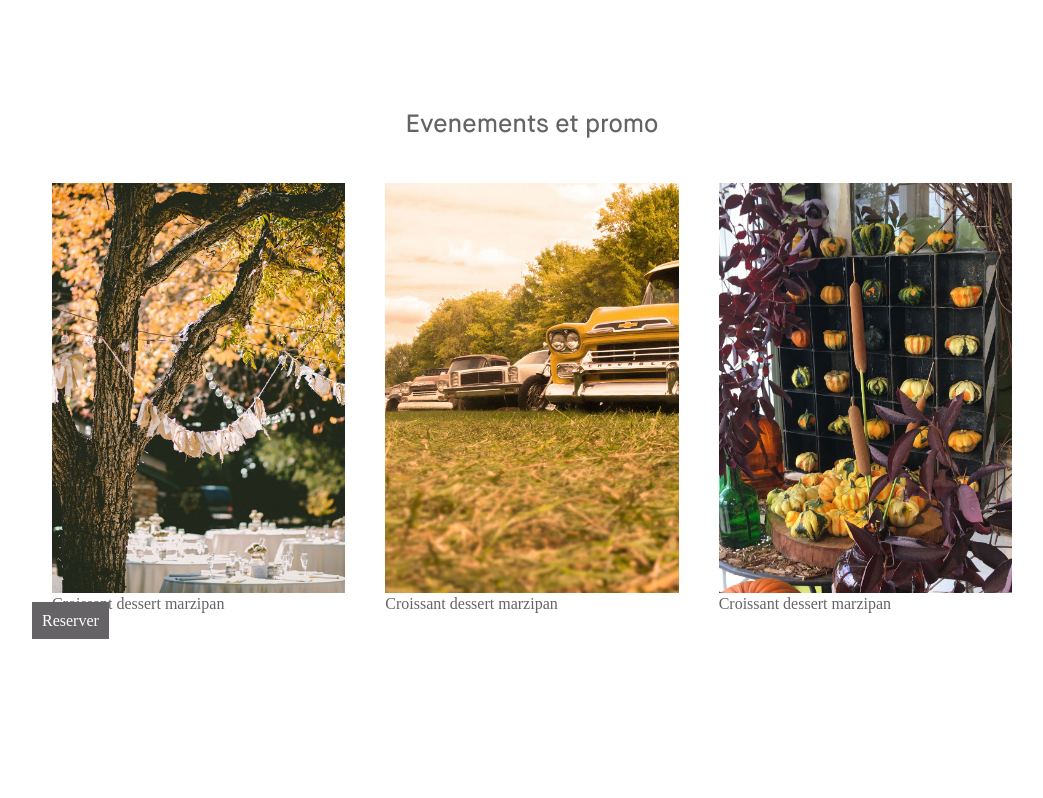
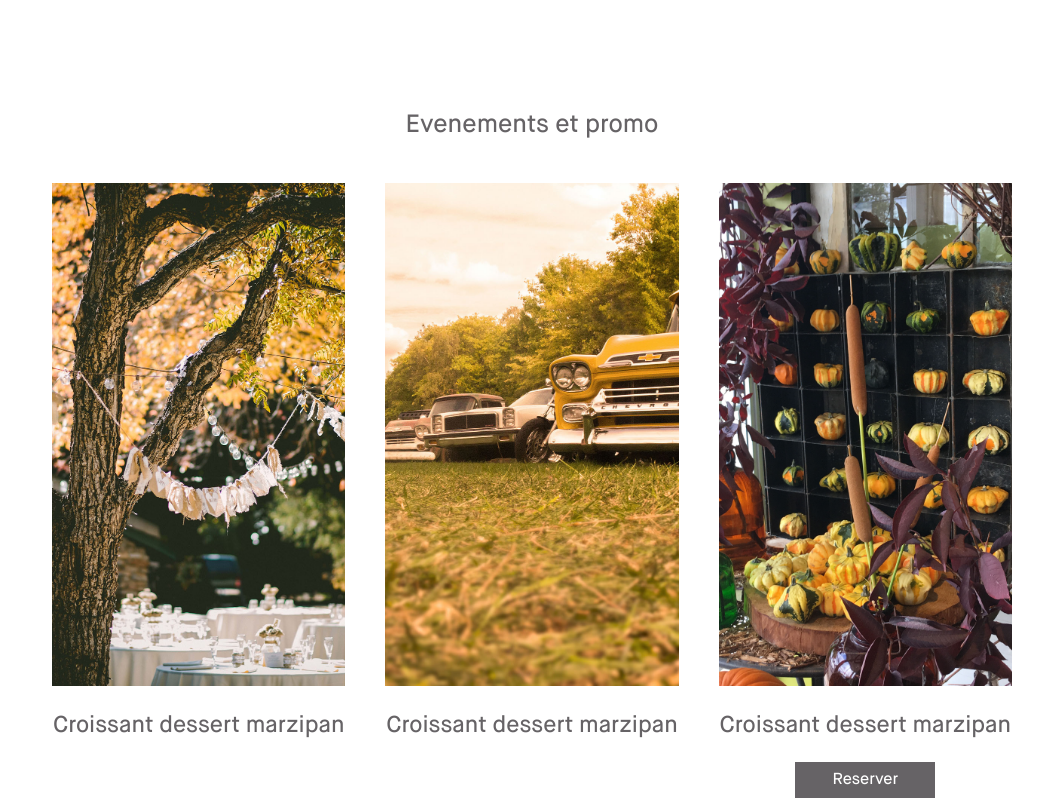
Before and after one commit to melimorin/verger, a website: page index.html in a window 1280 px wide. Shown: the part 802-1600 px from the top of the page, without its empty margins (8-1051 px from the left). Before the commit the page ends 1441 px from the top, so only its background shows below. Drawn offline with Linux system fonts and the light colour scheme.

Commit message:
description evenement promo et bouton

```diff
--- a/index.html
+++ b/index.html
@@ -65,9 +65,9 @@
                         <img src="/images/event3.jpg" alt="event3">
                     </a>
                     <div class="description"><p>Croissant dessert marzipan</p></div>
+                    <a class="bouton-reserve" href="#">Reserver</a>
                 </div>
             </div>
-            <a class="bouton-reserve" href="#">Reserver</a>
         </div>
     </div>
 
--- a/sass/style.scss
+++ b/sass/style.scss
@@ -78,7 +78,7 @@ body {
         color: $color-text;
         background-color: rgba(200,198,200,0.5);
         position: absolute;
-        top: 25%;
+        top: 40%;
         left: 5%;
         padding: 80px;
         width: 35%;
@@ -100,6 +100,7 @@ body {
             padding: 10px;
             color: white;
             text-decoration: none;
+
         }
     }
 }
@@ -131,13 +132,19 @@ body {
 
         .galerie-promo{
            padding: 20px;
+           text-align: center;
+
+           .description {
+               margin-bottom: 25px;
+               margin-top: 25px;
+               font-family: $title;
+               font-size: 23px;
+           }
 
             img {
                 width: 100%;
                 height: 100%;
                 object-fit: cover;
-            }
-        }
             }
             .bouton-reserve {
                 background-color: $dark-grey;
@@ -147,7 +154,11 @@ body {
                 padding: 10px;
                 color: white;
                 text-decoration: none;
-        justify-content: right;
+                display: inline-block;
+                width: 120px;
+                font-family: $title;
+            }
+        }
     }
 
 }
```
Also changed, not shown: css/style.css, 1 other file. Lines whose indentation alone changed are shown as unchanged.
